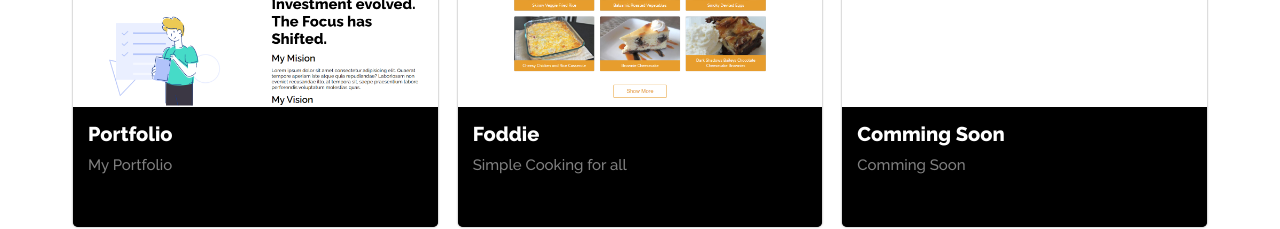
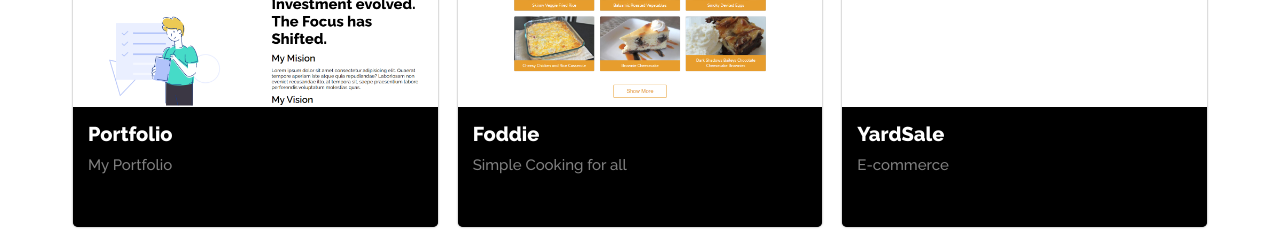
Before and after one commit to juandurandev/Portfolio, a Next.js app: page / in a window 1280 px wide. Shown: the part 2260-2489 px from the top of the page. Built offline with nearby package versions, Linux system fonts and the light colour scheme.

Commit message:
-adding a new project

```diff
--- a/src/components/Projects.js
+++ b/src/components/Projects.js
@@ -12,26 +12,26 @@ const fakeAPI = [
         "image":"/portfolio2.png",
         "text":"This is my own portfolio desing and develop with tecnologies",
         "tech":"React.js NextJS Styled-Components",
-        "linkGitHub":"github",
-        "linkApp":"linkApp"
+        "linkGitHub":"https://github.com/juandurandev/Portfolio",
+        "linkApp":"https://juandurandev.vercel.app/"
     },
     {   "id":2,
         "title":"Foddie",
         "subTitle":"Simple Cooking for all",
         "image":"/Foodie.png",
         "text":"This is a fast way to find foods recipes to cook and enjoy ",
-        "tech":"react.js Styled-Components",
+        "tech":"React.js Styled-Components",
         "linkGitHub":"https://github.com/juandurandev/Foodie",
         "linkApp":"https://foodie.vercel.app/"
     },
     {
         "id":3,
-        "title":"Comming Soon",
-        "subTitle":"Comming Soon",
-        "text":"Comming Soon",
-        "tech":"Comming Soon",
-        "linkGitHub":"github",
-        "linkApp":"linkApp"
+        "title":"YardSale",
+        "subTitle":"E-commerce",
+        "text":"It's a E-commerce using a simple api of service and products",
+        "tech":"React.js Sass Nextjs ",
+        "linkGitHub":"https://github.com/juandurandev/Yardsale",
+        "linkApp":"https://yardsales.vercel.app/"
     },
     {
         "id":4,
```
Also changed, not shown: public/yardsale.png (added).
